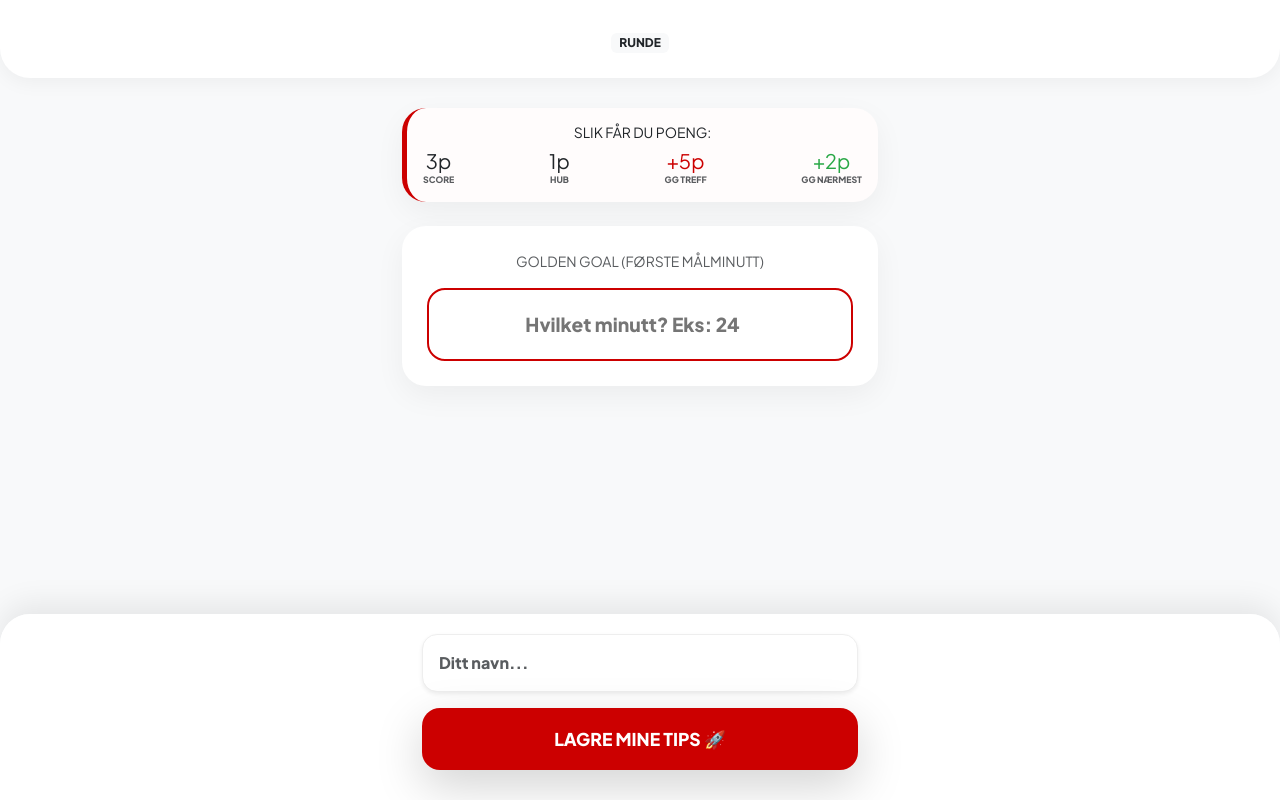
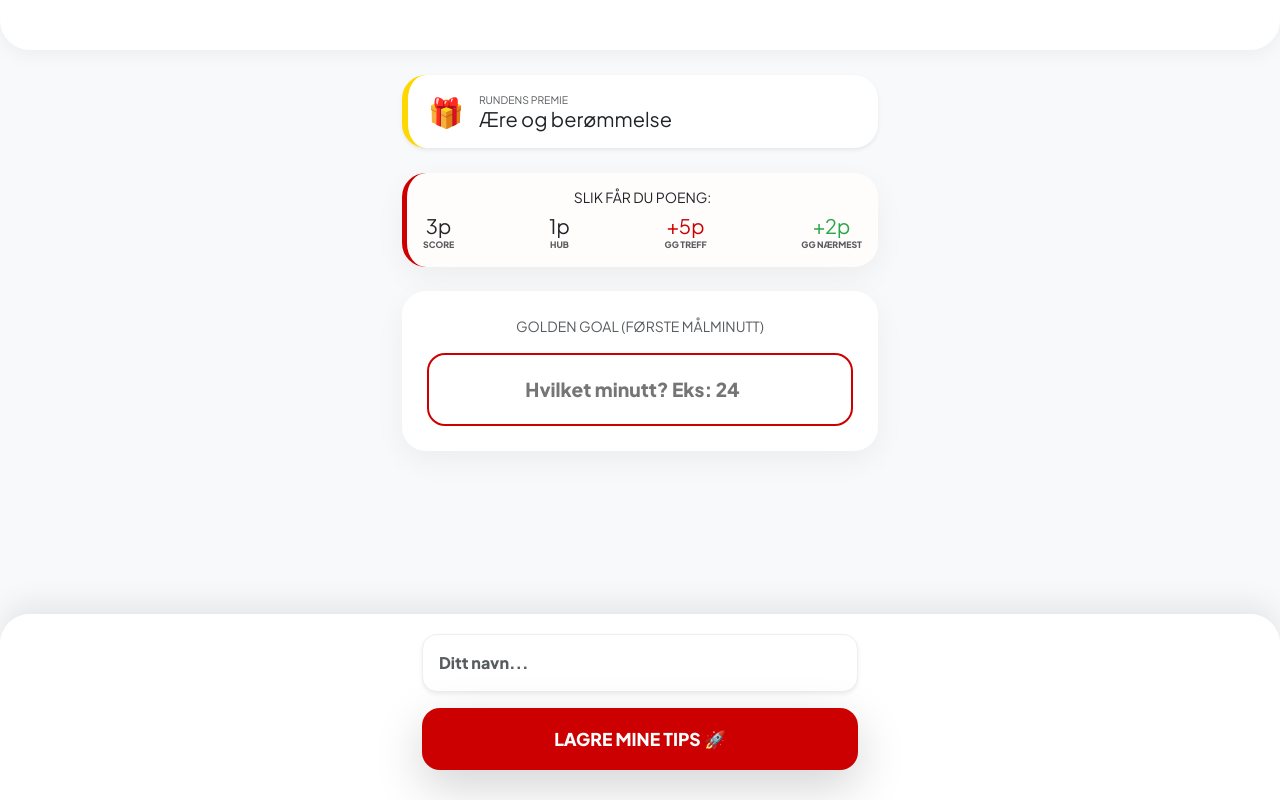
Before and after one commit to claseasybranding-ops/matchday-demo, a Flask app: template templates/group_view.html in a window 1280 px wide. Run offline with Flask 3, Linux system fonts and the light colour scheme; the template is opened without the code that fills it, so the values that code supplies are empty.

Commit message:
Update group_view.html

```diff
--- a/templates/group_view.html
+++ b/templates/group_view.html
@@ -7,16 +7,24 @@
     <link href="https://cdn.jsdelivr.net/npm/bootstrap@5.3.0/dist/css/bootstrap.min.css" rel="stylesheet">
     <link href="https://fonts.googleapis.com/css2?family=Plus+Jakarta+Sans:wght@400;600;800&display=swap" rel="stylesheet">
     <style>
-        :root { --md-red: #cc0000; --md-bg: #f8f9fa; }
+        :root { --md-red: #cc0000; --md-bg: #f8f9fa; --md-gold: #FFD700; }
         body { background-color: var(--md-bg); font-family: 'Plus Jakarta Sans', sans-serif; padding-bottom: 220px; }
-        .header { background: white; padding: 25px; border-radius: 0 0 30px 30px; box-shadow: 0 4px 20px rgba(0,0,0,0.05); text-align: center; margin-bottom: 30px; }
+
+        .header { background: white; padding: 25px; border-radius: 0 0 30px 30px; box-shadow: 0 4px 20px rgba(0,0,0,0.05); text-align: center; margin-bottom: 25px; }
+
+        /* Premie-kortet på tippesiden */
+        .prize-card { background: white; border-radius: 24px; padding: 15px 20px; margin-bottom: 25px; display: flex; align-items: center; box-shadow: 0 10px 30px rgba(0,0,0,0.04); border-left: 6px solid var(--md-gold); text-align: left; }
+        .prize-icon { font-size: 1.8rem; margin-right: 15px; }
+
         .match-card { background: white; border-radius: 24px; padding: 25px; margin-bottom: 20px; box-shadow: 0 10px 30px rgba(0,0,0,0.05); }
         .team-logo { width: 50px; height: 50px; object-fit: contain; margin-bottom: 10px; }
         .score-box { background: #f1f1f1; border-radius: 15px; width: 60px; height: 60px; display: flex; align-items: center; justify-content: center; font-size: 1.8rem; font-weight: 800; }
         .btn-adjust { width: 40px; height: 40px; border-radius: 12px; border: 2px solid #eee; background: white; font-weight: 800; }
         .btn-adjust:disabled { opacity: 0.3; }
+
         .gg-input { background: #fff; border: 2px solid var(--md-red); border-radius: 18px; padding: 20px; text-align: center; font-size: 1.2rem; font-weight: 800; width: 100%; color: var(--md-red); }
         .extra-card { background: white; border-radius: 24px; padding: 25px; margin-bottom: 20px; box-shadow: 0 10px 30px rgba(0,0,0,0.05); }
+
         .footer-action { position: fixed; bottom: 0; left: 0; right: 0; background: rgba(255, 255, 255, 0.95); backdrop-filter: blur(10px); padding: 20px 20px 30px 20px; border-radius: 30px 30px 0 0; box-shadow: 0 -10px 30px rgba(0,0,0,0.08); z-index: 1000; }
         .btn-submit { background: var(--md-red); color: white; border: none; padding: 18px; border-radius: 18px; font-weight: 800; width: 100%; font-size: 1.1rem; text-transform: uppercase; transition: 0.3s; }
         .rules-badge { border-left: 5px solid var(--md-red); background: #fffcfc; }
@@ -25,10 +33,17 @@
 <body>
     <div class="header">
         <h1 class="fw-800 m-0">{{ group[1] }}</h1>
-        <span class="badge bg-light text-dark mt-2 fw-bold">RUNDE {{ group[4]|upper }}</span>
     </div>
 
     <div class="container" style="max-width: 500px;">
+        <div class="prize-card shadow-sm">
+            <div class="prize-icon">🎁</div>
+            <div>
+                <div class="small fw-800 text-muted text-uppercase" style="font-size: 0.65rem;">Rundens Premie</div>
+                <div class="fw-800 h5 m-0" style="color: var(--md-dark);">{{ group[5] or 'Ære og berømmelse' }}</div>
+            </div>
+        </div>
+
         <div class="match-card p-3 mb-4 rules-badge">
             <h6 class="fw-800 text-uppercase small mb-2 text-center">Slik får du poeng:</h6>
             <div class="d-flex justify-content-between text-center mt-2">
@@ -40,7 +55,7 @@
         </div>
 
         {% for k in kamper %}
-        <div class="text-muted small fw-800 mb-1 ps-2" style="font-size: 0.7rem; letter-spacing: 0.5px;">
+        <div class="text-muted small fw-800 mb-1 ps-2" style="font-size: 0.7rem; letter-spacing: 0.5px; color: #4a90e2;">
             ⚽ START: {{ k[6] }}
         </div>
         <div class="match-card text-center match-row" data-id="{{ k[0] }}">
```
